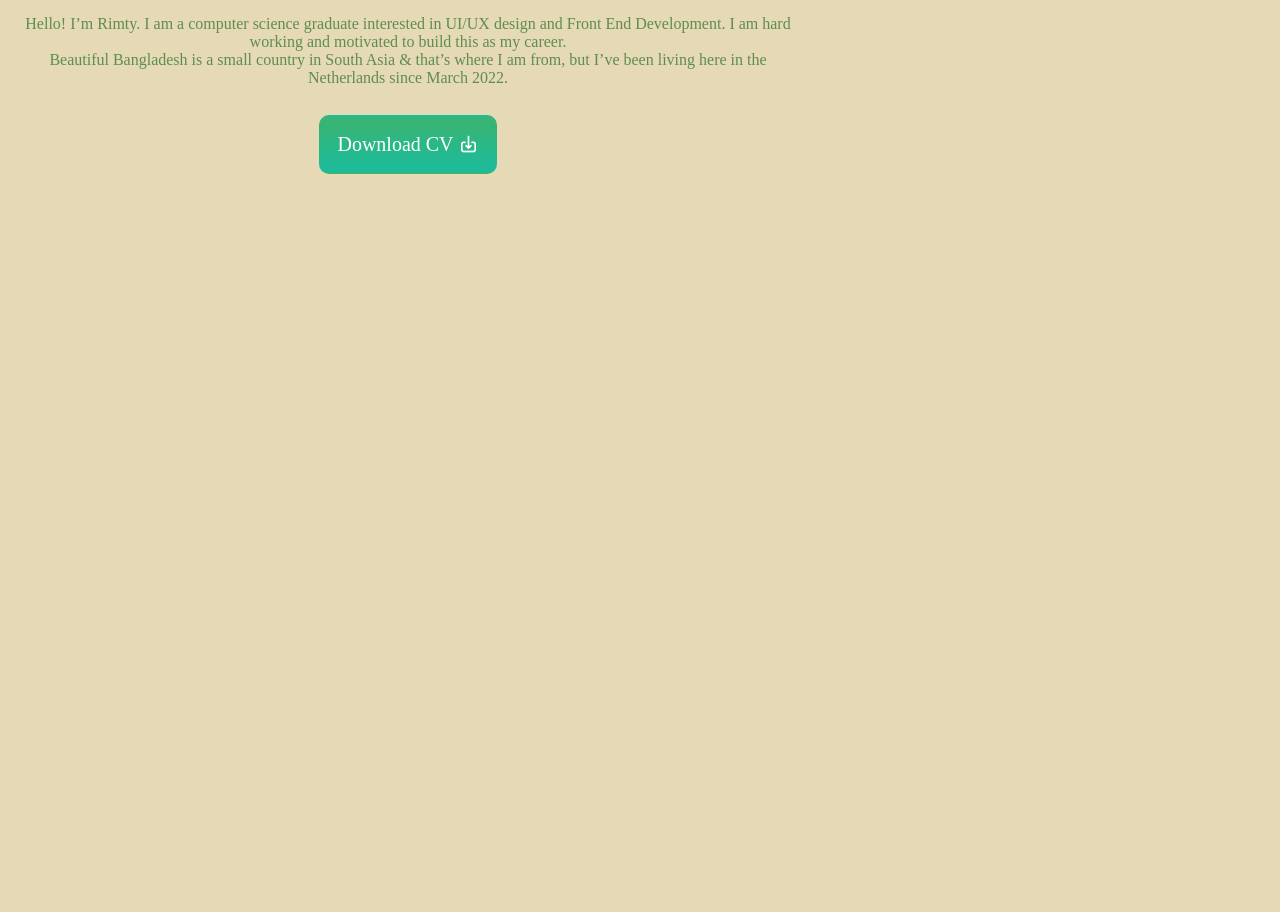
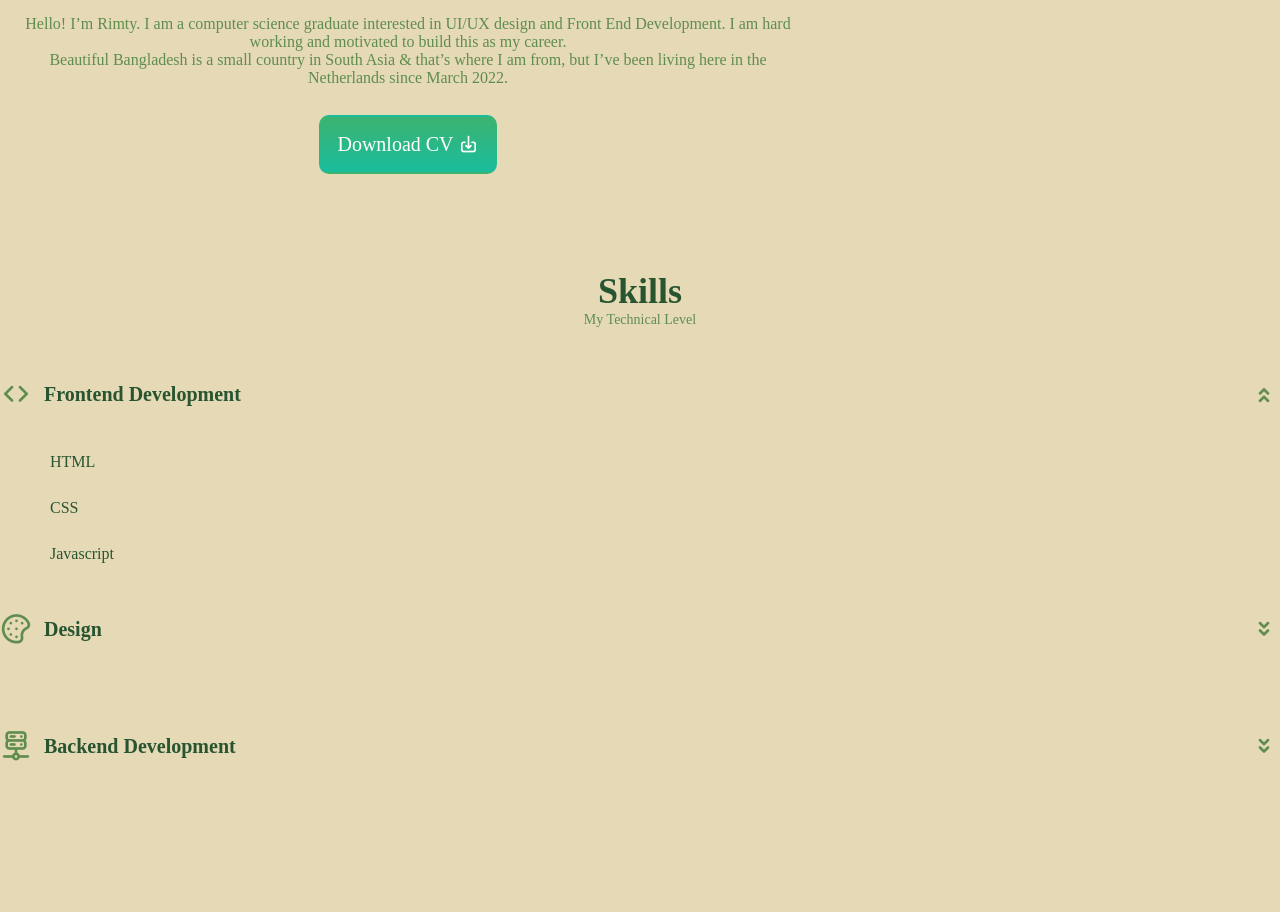
Before and after one commit to LamiaRimty/Old-Portfolio-Website, a plain HTML site: page index.html in a window 1280 px wide. Shown: the part 950-1862 px from the top of the page. Before the commit the page ends 1236 px from the top, so only its background shows below. Drawn offline with nearby package versions, Linux system fonts and the light colour scheme.

Commit message:
Skills Section

```diff
--- a/css/styles.css
+++ b/css/styles.css
@@ -379,3 +379,67 @@ img{
     display: flex;
     justify-content: center;
 }
+
+/* Skills */
+.skills-container{
+    row-gap: 0;
+}
+.skills-header{
+    display: flex;
+    align-items: center;
+    margin-bottom: var(--mb-2-5);
+    cursor: pointer;
+}
+
+.skills-icon,.skills-arrow{
+   font-size: 32px;
+   color: var(--first-color);
+}
+
+.skills-icon{
+    margin-right: var(--mb-0-75);
+}
+
+.skills-title{
+    font-size: var(--h3);
+}
+.skills-arrow{
+ margin-left: auto;
+ transition: .4s;
+}
+
+.skills-list{
+    row-gap: 20px;
+    padding-left: 50px;
+}
+
+.skills-titles{
+    display:flex;
+    justify-content: space-between;
+    margin-bottom: var(--mb-0-5);
+}
+
+.skills-name{
+    font-size: var(--normal-font);
+    font-weight: var(--font-medium);
+}
+
+
+/* .skills section{
+    text-align: center;
+    justify-content: center;
+    margin-left: auto;
+} */
+
+.skills-close .skills-list{
+    height: 0;
+    overflow: hidden;
+}
+
+.skills-open ,.skills-list{
+    height: max-content;
+    margin-bottom: var(--mb-2-5);
+}
+.skills-open .skills-arrow{
+    transform: rotate(-180deg);
+}
--- a/index.html
+++ b/index.html
@@ -164,7 +164,119 @@
         </div>
       </section>
 
+      <!-- Skills -->
+      <section class="skills section" id="skills">
+            <h2 class="section-title">Skills</h2>
+            <span class="section-subtitle">My Technical Level</span>
 
+        <div class="skills-container container-grid">
+            <div class="">
+
+                <!-- Skill 1 -->
+
+                 <div class="skills-content skills-open">
+                    <div class="skills-header">
+                        <i class="uil uil-arrow skills-icon"></i>
+
+                        <div>
+                            <h1 class="skills-title">Frontend Development</h1>
+                        </div>
+                        <i class="uil uil-angle-double-down skills-arrow"></i>
+                    </div>
+
+
+                    <div class="skills-list grid">
+
+                        <div class="skills-info">
+                            <div class="skills-titles">
+                                 <h3 class="skills-name">HTML</h3>
+                            </div>
+                        </div>
+
+                        <div class="skills-info">
+                            <div class="skills-titles">
+                                 <h3 class="skills-name">CSS</h3>
+                            </div>
+                        </div>
+
+                        <div class="skills-info">
+                            <div class="skills-titles">
+                                 <h3 class="skills-name">Javascript</h3>
+                            </div>
+                        </div>
+                    </div>
+                 </div>
+
+                <!-- Skill 2 -->
+
+                 <div class="skills-content skills-close">
+                                    <div class="skills-header">
+                                        <i class="uil uil-palette skills-icon"></i>
+
+
+                                        <div>
+                                            <h1 class="skills-title">Design</h1>
+                                        </div>
+                                        <i class="uil uil-angle-double-down skills-arrow"></i>
+                                    </div>
+
+
+                                    <div class="skills-list grid">
+
+                                        <div class="skills-info">
+                                            <div class="skills-titles">
+                                                 <h3 class="skills-name">Figma</h3>
+                                            </div>
+                                        </div>
+
+                                        <div class="skills-info">
+                                            <div class="skills-titles">
+                                                 <h3 class="skills-name">Photoshop CC</h3>
+                                            </div>
+                                        </div>
+
+
+                                    </div>
+                 </div>
+
+                <!-- Skill 3 -->
+
+                 <div class="skills-content skills-close">
+                    <div class="skills-header">
+                        <i class="uil uil-server-network-alt skills-icon"></i>
+
+
+                        <div>
+                            <h1 class="skills-title">Backend Development</h1>
+                        </div>
+                        <i class="uil uil-angle-double-down skills-arrow"></i>
+                    </div>
+
+
+                    <div class="skills-list grid">
+
+                        <div class="skills-info">
+                            <div class="skills-titles">
+                                 <h3 class="skills-name">Nodejs</h3>
+                            </div>
+                        </div>
+
+                        <div class="skills-info">
+                            <div class="skills-titles">
+                                 <h3 class="skills-names">MongoDB</h3>
+                            </div>
+                        </div>
+
+                    </div>
+                </div>
+
+
+
+
+            </div>
+        </div>
+
+        </section>
 
 
 
--- a/js/index.js
+++ b/js/index.js
@@ -30,3 +30,6 @@ function linkAction(){
 }
 
 navLink.forEach(n=>n.addEventListener("click",linkAction))
+
+
+//Skills
```
